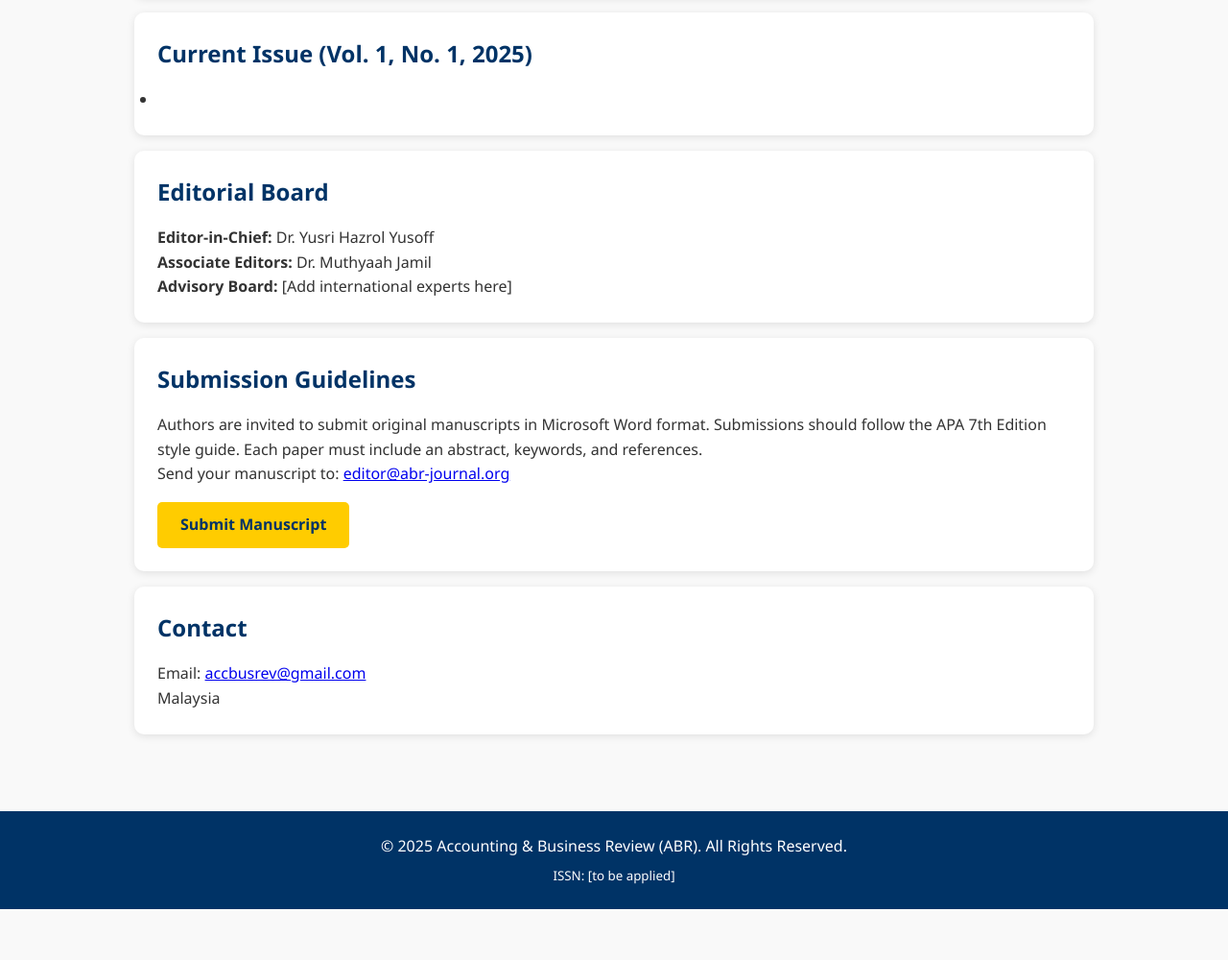
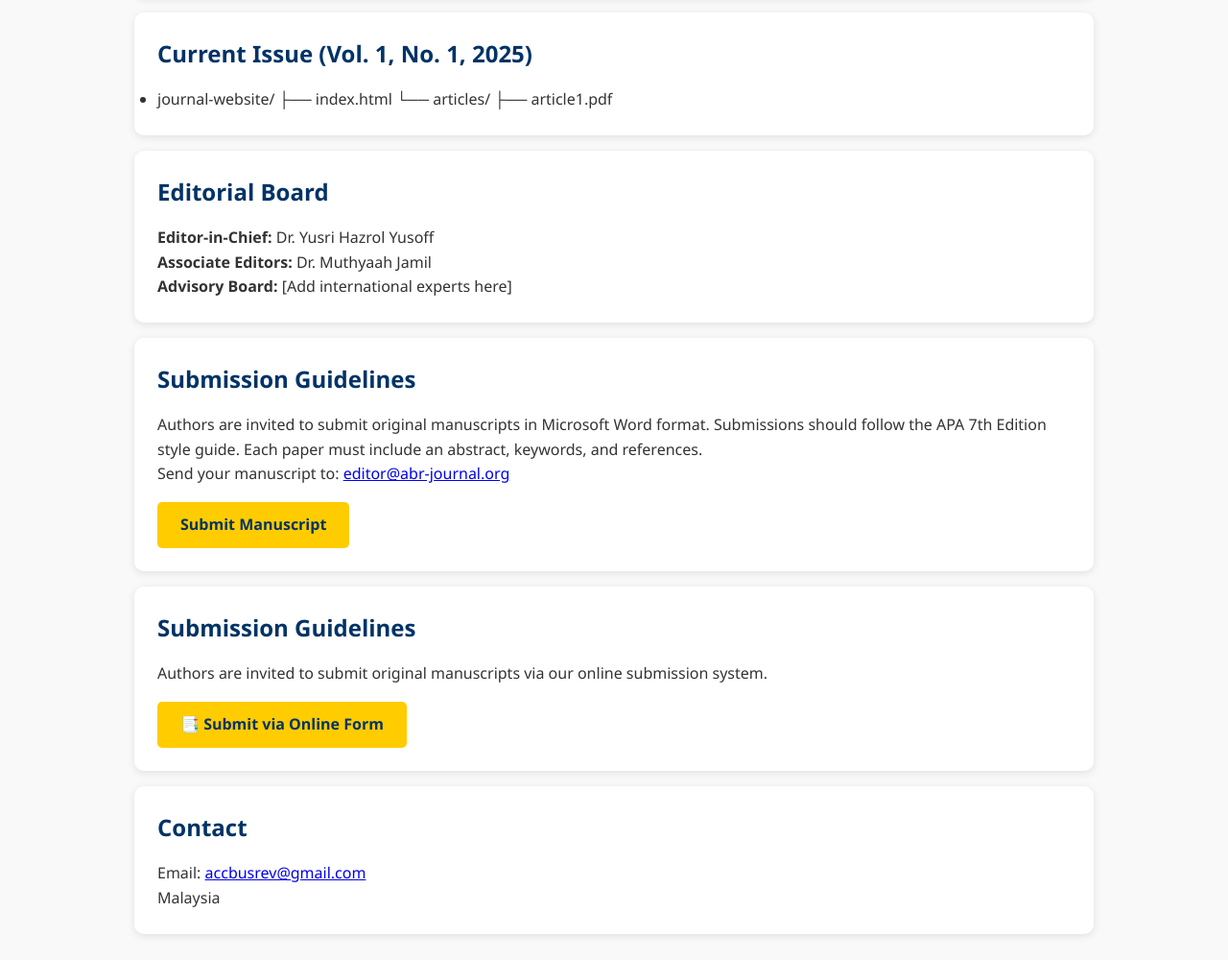
Before and after one commit to accbusrev-journal/accbusrev, a plain HTML site: page index.html in a window 1280 px wide. Shown: the part 648-1648 px from the top of the page at 96% size. Before the commit the page ends 1595 px from the top, so only its background shows below. Drawn offline with Linux system fonts and the light colour scheme.

Commit message:
Update index.html

```diff
--- a/index.html
+++ b/index.html
@@ -115,8 +115,11 @@
       <h2>Current Issue (Vol. 1, No. 1, 2025)</h2>
       <ul>
         <li>
-
-        </li>
+          journal-website/
+├── index.html
+└── articles/
+    ├── article1.pdf
+      </li>
       </ul>
     </section>
 
@@ -142,6 +145,13 @@
       </p>
       <a href="mailto:accbusrev@gmail.com" class="btn">Submit Manuscript</a>
     </section>
+<section id="submission" class="card">
+  <h2>Submission Guidelines</h2>
+  <p>
+    Authors are invited to submit original manuscripts via our online submission system.
+  </p>
+  <a href="https://forms.gle/your-form-link" target="_blank" class="btn">📑 Submit via Online Form</a>
+</section>
 
     <!-- Contact -->
     <section id="contact" class="card">
```
